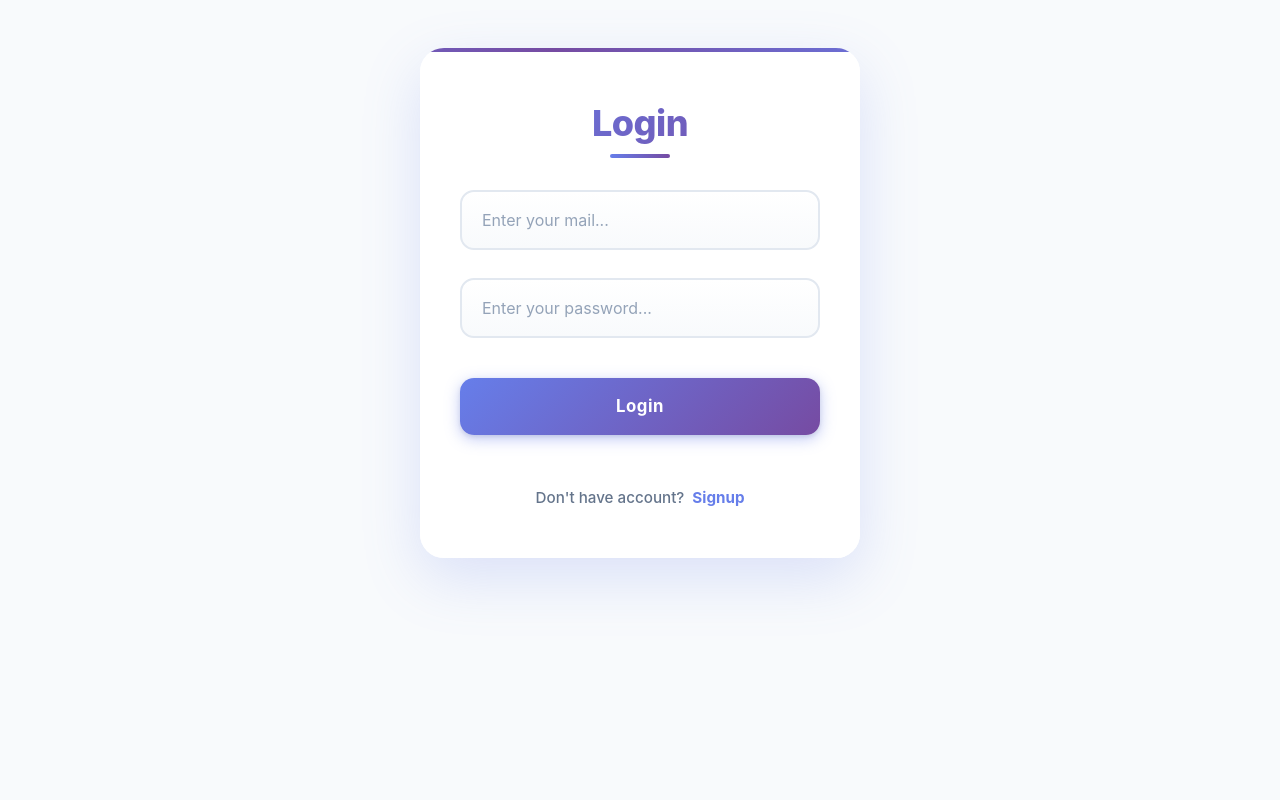
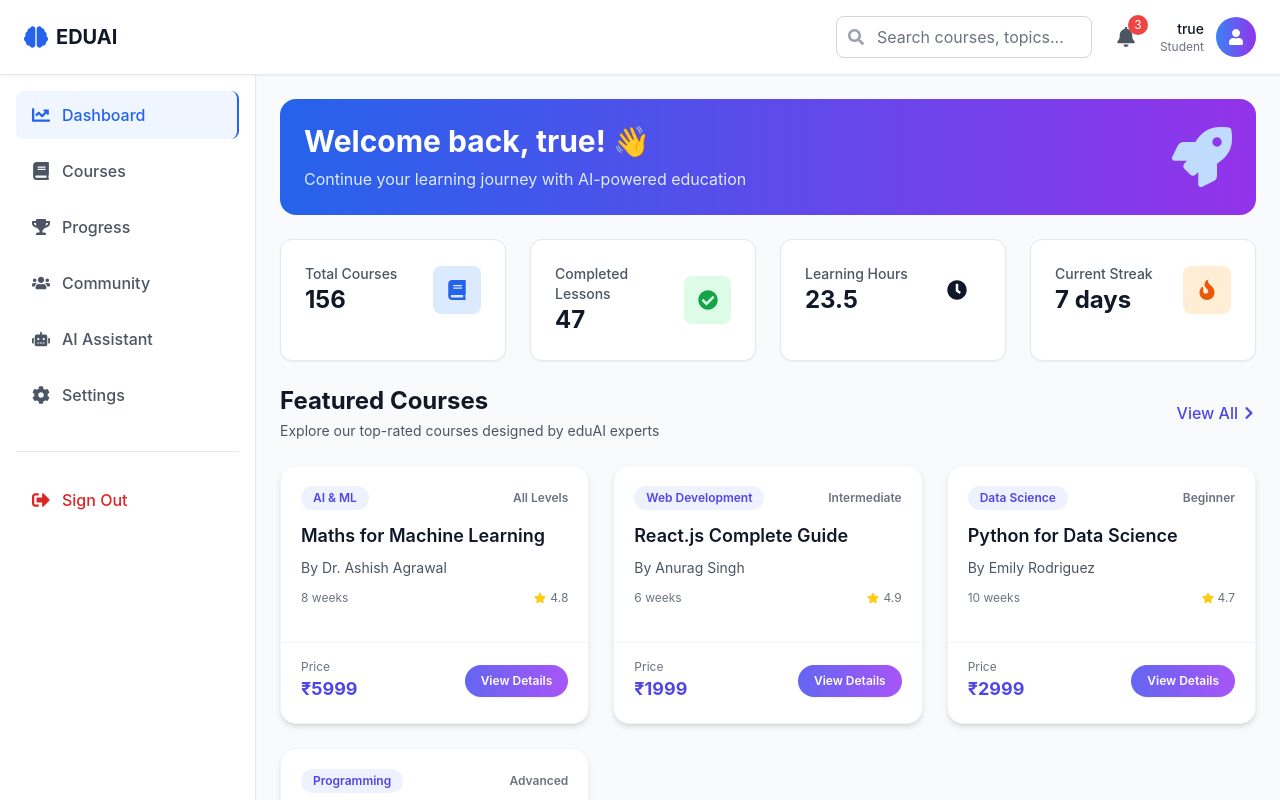
Before and after one commit to DIVYANSHUgithub/mentorAI, a React (Create React App) app in the folder client/: page /home in a window 1280 px wide. Before the commit this address led to /login. Shown: the top 800 px of the page. Built offline with nearby package versions, Linux system fonts and the light colour scheme; sample sign-in values are in the browser's storage; the HTML template or start-up script is replaced by a standard one.

Commit message:
mini changes

```diff
--- a/client/src/ProtectedRoute.js
+++ b/client/src/ProtectedRoute.js
@@ -2,7 +2,7 @@ import React from 'react';
 import { Navigate } from 'react-router-dom';
 
 function ProtectedRoute({ children }) {
-  const isLoggedIn = localStorage.getItem('isLoggedIn');
+  const isLoggedIn = localStorage.getItem('token');
   return isLoggedIn ? children : <Navigate to="/login" />;
 }
 
--- a/client/src/components/SettingsSection.js
+++ b/client/src/components/SettingsSection.js
@@ -1,5 +1,7 @@
-import React from 'react';
+import React, { useEffect, useState } from 'react';
+import { useNavigate } from 'react-router-dom';
 import { motion } from 'framer-motion';
+import { handleError, handleSuccess } from '../utils';
 import {
   FaCog,
   FaUser
@@ -7,9 +9,25 @@ import {
 import { useDarkTheme } from './DarkThemeProvider';
 import PageBackNav from './PageBackNav';
 
-function SettingsSection({ user, handleLogout, showDashboardBack }) {
+function SettingsSection({ user, showDashboardBack }) {
   const { isDarkMode, toggleDarkMode } = useDarkTheme();
+  const [loggedInUser,setLoggedInUser]=useState('');
+  const navigate=useNavigate();
+  useEffect(()=>{
+    setLoggedInUser(localStorage.getItem('loggedInUser'))
+  },[])
 
+  const handleLogout = (e) => {
+    localStorage.removeItem('token');
+    localStorage.removeItem('loggedInUser');
+    e.preventDefault();
+    loggedInUser='';
+    localStorage.setItem('isLoggedIn',false);
+    handleSuccess('Logout succeed');
+    setTimeout(()=>{
+      navigate('/login');
+    }, 1000)
+  }
   return (
     <div className="space-y-6">
       {showDashboardBack && (
```
Also changed, not shown: client/src/components/PageBackNav.js (line endings or trailing spaces), 1 other file (tests, documents, lock files or other folders).
